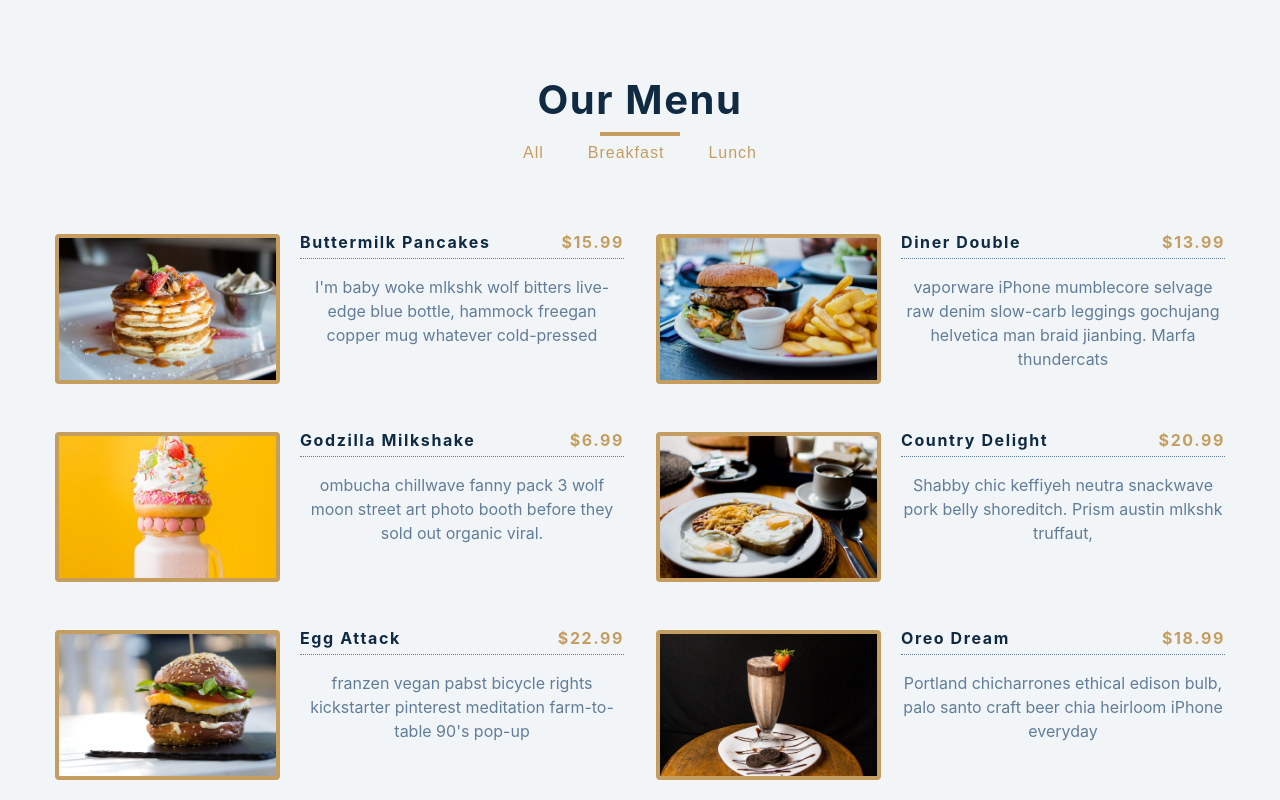
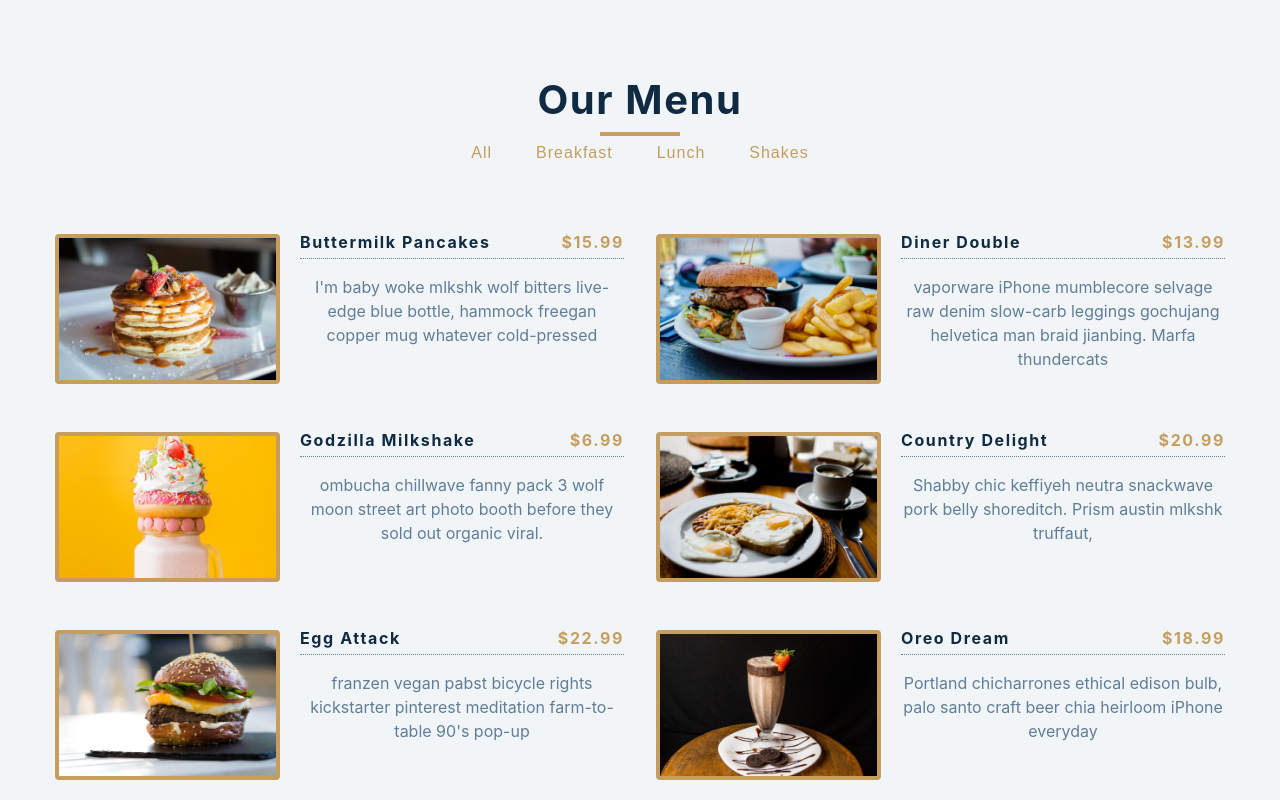
Before and after one commit to jos3ph-m/Menu, a React (Create React App) app: page / in a window 1280 px wide. Shown: the top 800 px of the page. Built offline with nearby package versions, Linux system fonts and the light colour scheme.

Commit message:
working on setting up buttons to work dynamically

```diff
--- a/src/App.js
+++ b/src/App.js
@@ -25,7 +25,7 @@ function App() {
         <div className="title">
           <h2>our menu</h2>
           <div className="underline"></div>
-          <Categories filterItems={filterItems} />
+          <Categories categories={categories} filterItems={filterItems} />
           <Menu items={menuItems} />
         </div>
       </section>
--- a/src/Categories.js
+++ b/src/Categories.js
@@ -1,17 +1,20 @@
 import React from 'react';
 
-const Categories = ({ filterItems }) => {
+const Categories = ({ categories, filterItems }) => {
   return (
     <div className="btn-container">
-      <button className="filter-btn" onClick={() => filterItems('all')}>
-        all
-      </button>
-      <button className="filter-btn" onClick={() => filterItems('breakfast')}>
-        breakfast
-      </button>
-      <button className="filter-btn" onClick={() => filterItems('lunch')}>
-        lunch
-      </button>
+      {categories.map((category, index) => {
+        return (
+          <button
+            type="button"
+            className="filter-btn"
+            key={index}
+            onClick={() => filterItems(category)}
+          >
+            {category}
+          </button>
+        );
+      })}
     </div>
   );
 };
```
